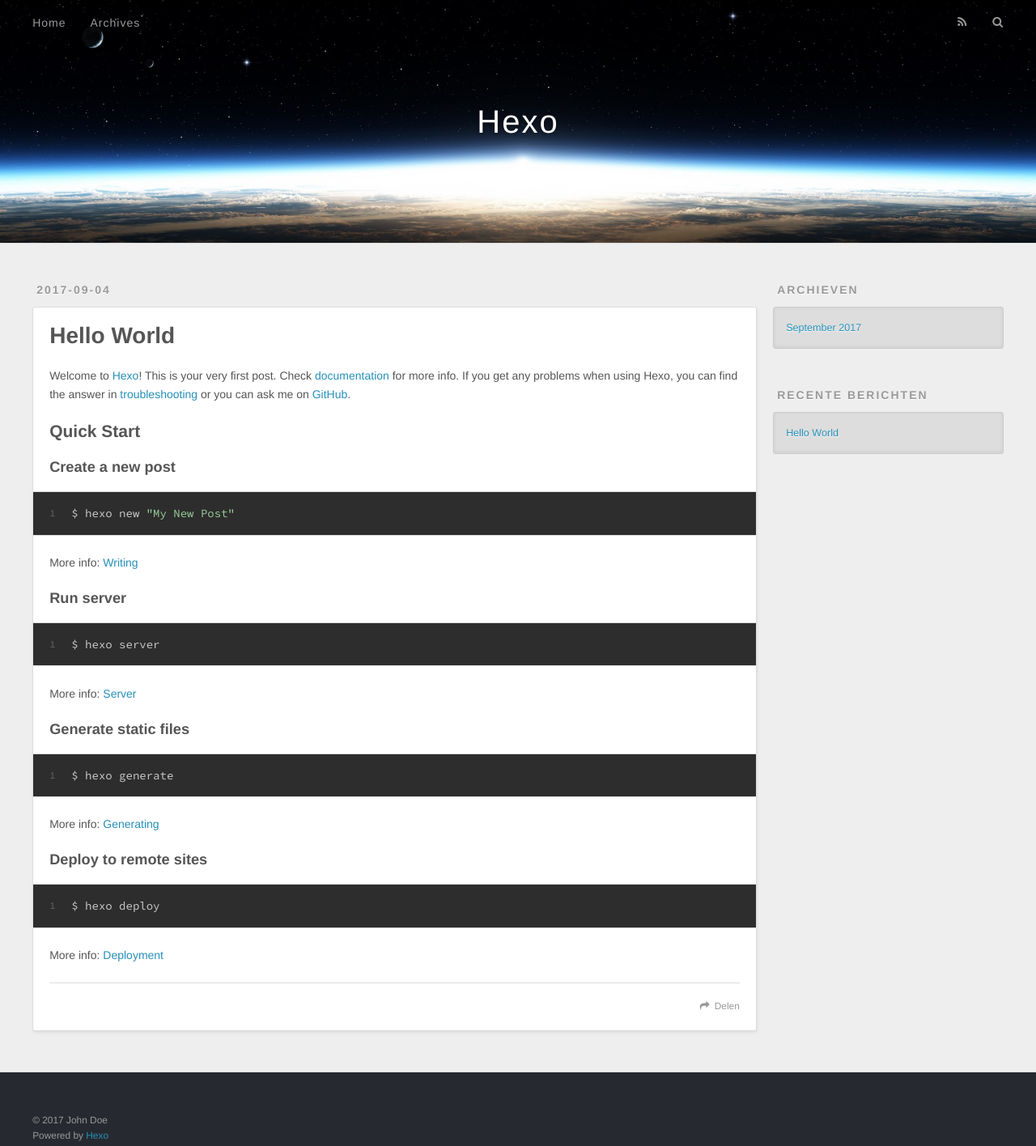
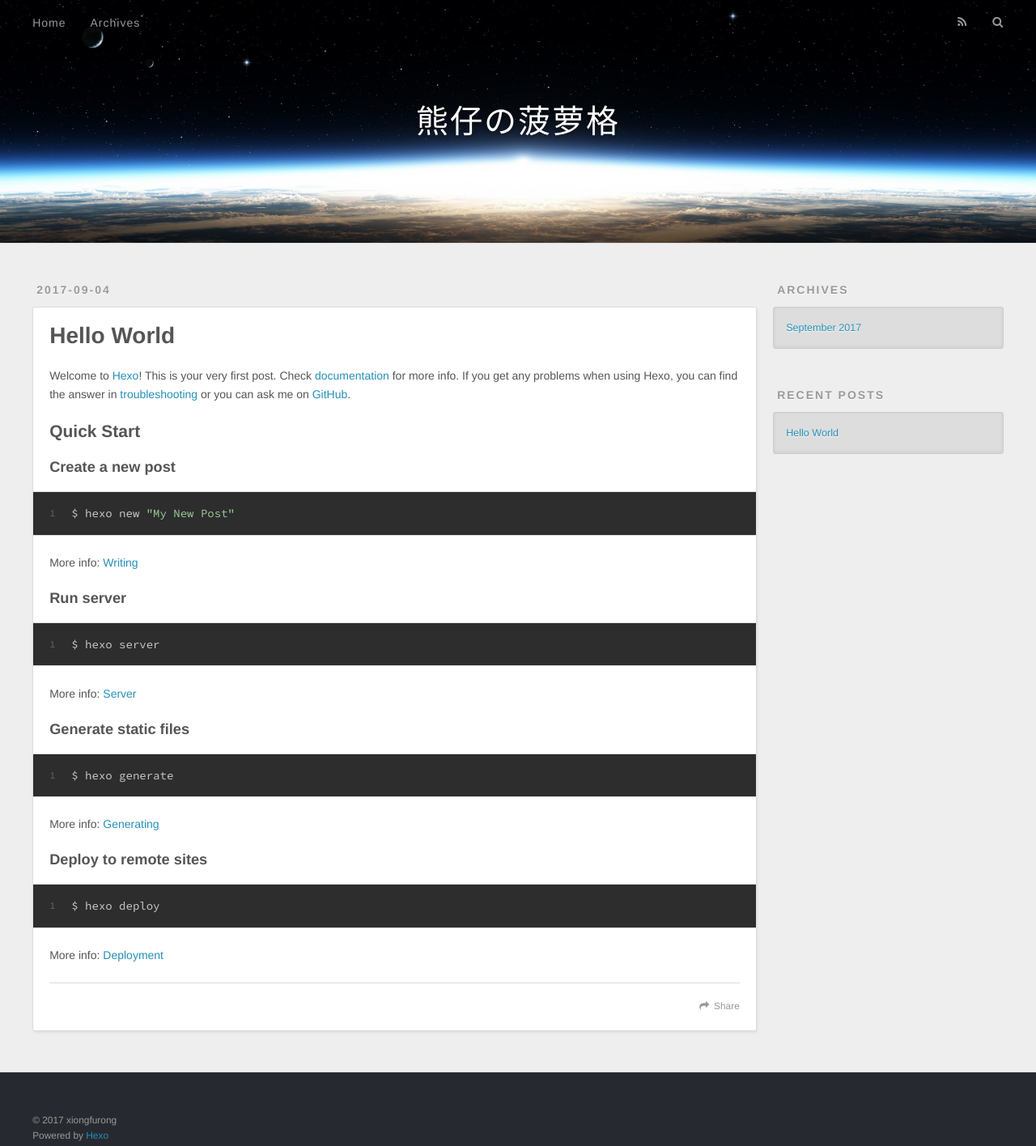
Before and after one commit to jiaowomrxiong/jiaowomrxiong.github.io, a plain HTML site: page index.html in a window 1280 px wide. Shown: the whole page at 81% size. Drawn offline with nearby package versions, Linux system fonts and the light colour scheme.

Commit message:
Site updated: 2017-09-04 11:50:05

```diff
--- a/index.html
+++ b/index.html
@@ -3,16 +3,16 @@
 <head>
   <meta charset="utf-8">
 
-  <title>Hexo</title>
+  <title>熊仔の菠萝格</title>
   <meta name="viewport" content="width=device-width, initial-scale=1, maximum-scale=1">
   <meta property="og:type" content="website">
-<meta property="og:title" content="Hexo">
+<meta property="og:title" content="熊仔の菠萝格">
 <meta property="og:url" content="http://yoursite.com/index.html">
-<meta property="og:site_name" content="Hexo">
+<meta property="og:site_name" content="熊仔の菠萝格">
 <meta name="twitter:card" content="summary">
-<meta name="twitter:title" content="Hexo">
+<meta name="twitter:title" content="熊仔の菠萝格">
 
-    <link rel="alternate" href="/atom.xml" title="Hexo" type="application/atom+xml">
+    <link rel="alternate" href="/atom.xml" title="熊仔の菠萝格" type="application/atom+xml">
 
 
     <link rel="icon" href="/favicon.png">
@@ -33,7 +33,7 @@
   <div id="header-outer" class="outer">
     <div id="header-title" class="inner">
       <h1 id="logo-wrap">
-        <a href="/" id="logo">Hexo</a>
+        <a href="/" id="logo">熊仔の菠萝格</a>
       </h1>
 
     </div>
@@ -50,7 +50,7 @@
 
           <a id="nav-rss-link" class="nav-icon" href="/atom.xml" title="RSS Feed"></a>
 
-        <a id="nav-search-btn" class="nav-icon" title="Zoeken"></a>
+        <a id="nav-search-btn" class="nav-icon" title="Search"></a>
       </nav>
       <div id="search-form-wrap">
         <form action="//google.com/search" method="get" accept-charset="UTF-8" class="search-form"><input type="search" name="q" class="search-form-input" placeholder="Search"><button type="submit" class="search-form-submit">&#xF002;</button><input type="hidden" name="sitesearch" value="http://yoursite.com"></form>
@@ -96,7 +96,7 @@
 
     </div>
     <footer class="article-footer">
-      <a data-url="http://yoursite.com/2017/09/04/hello-world/" data-id="cj75kz5nt0000v4k2sqvt51hy" class="article-share-link">Delen</a>
+      <a data-url="http://yoursite.com/2017/09/04/hello-world/" data-id="cj75mo3mn0000o4k2n0w9n0fb" class="article-share-link">Share</a>
 
 
     </footer>
@@ -121,7 +121,7 @@
 
 
   <div class="widget-wrap">
-    <h3 class="widget-title">Archieven</h3>
+    <h3 class="widget-title">Archives</h3>
     <div class="widget">
       <ul class="archive-list"><li class="archive-list-item"><a class="archive-list-link" href="/archives/2017/09/">September 2017</a></li></ul>
     </div>
@@ -131,7 +131,7 @@
 
 
   <div class="widget-wrap">
-    <h3 class="widget-title">Recente berichten</h3>
+    <h3 class="widget-title">Recent Posts</h3>
     <div class="widget">
       <ul>
 
@@ -151,7 +151,7 @@
 
   <div class="outer">
     <div id="footer-info" class="inner">
-      &copy; 2017 John Doe<br>
+      &copy; 2017 xiongfurong<br>
       Powered by <a href="http://hexo.io/" target="_blank">Hexo</a>
     </div>
   </div>
```
Also changed, not shown: 2017/09/04/hello-world/index.html (+9 -9 lines), archives/2017/09/index.html (+10 -10 lines), archives/2017/index.html (+10 -10 lines), archives/index.html (+10 -10 lines).
